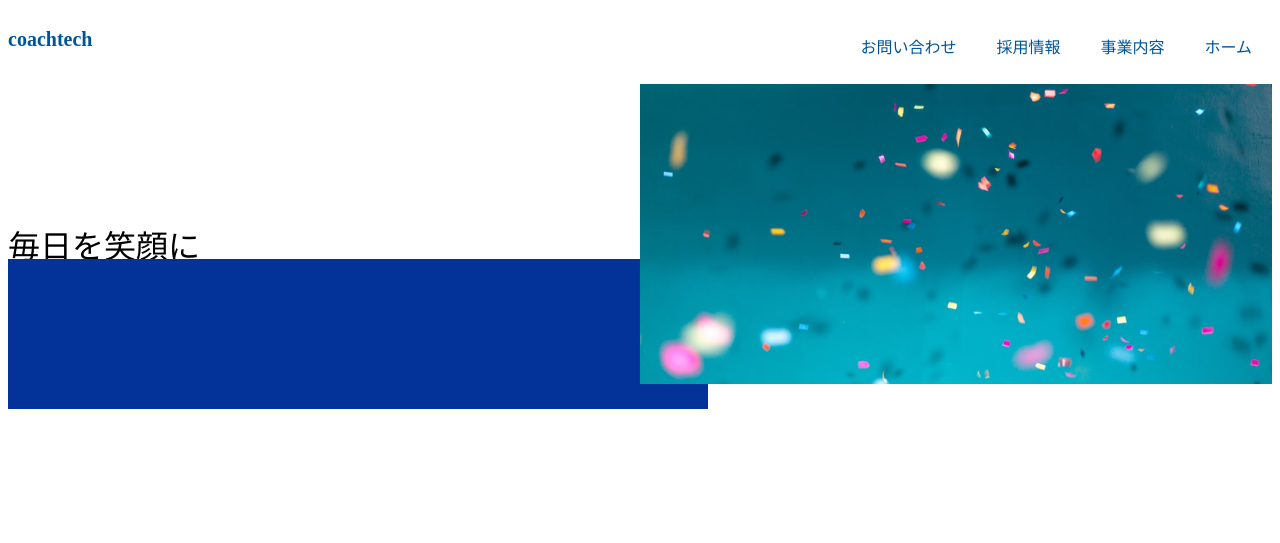
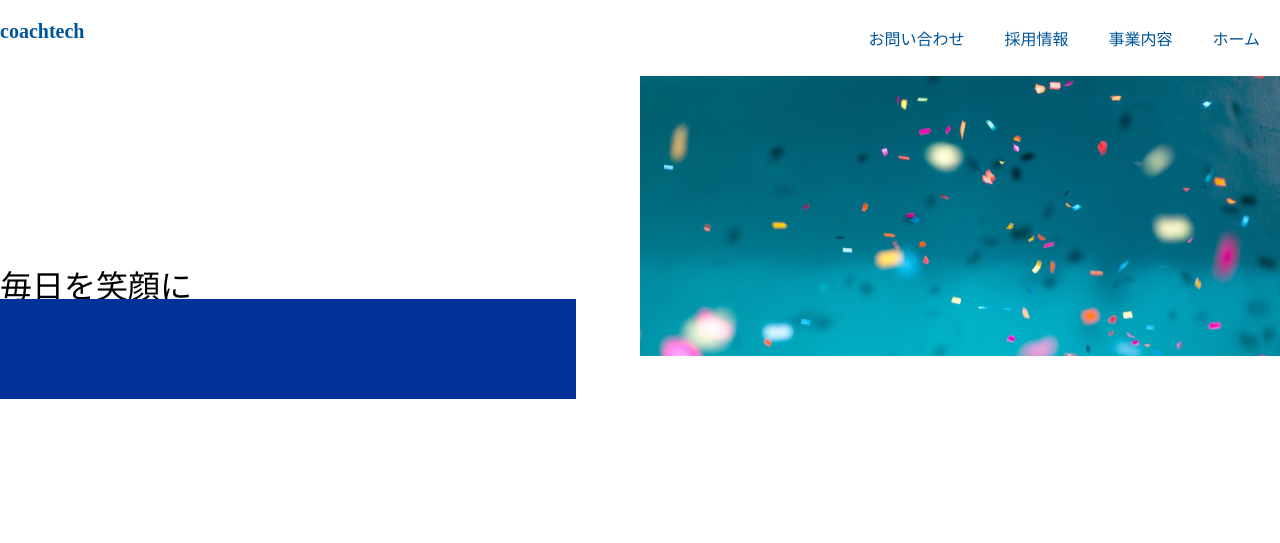
Before and after one commit to taiyoo-nakama/css.test, a plain HTML site: page index.html in a window 1280 px wide. Drawn offline with Linux system fonts and the light colour scheme.

Commit message:
five-commit

```diff
--- a/css.test/test.css
+++ b/css.test/test.css
@@ -1,6 +1,8 @@
+body{
+  margin: 0;
+}
 div {
   height: 300px;
-
 }
 header {
   display: flex;
@@ -21,13 +23,12 @@ header {
   float: right;
 }
 .title {
-  top: 50%;
   font-weight: normal;
 }
 .img {
   background: url(../img/firstview.jpeg);
   background-size: cover;
-  height: 300px;
+  height: 280px;
   width: 50%;
   float: right;
   position: relative;
@@ -35,11 +36,11 @@ header {
 }
 .box-wrap{
   position: absolute;
-  top: 25%;
+  top: 30%;
 }
 .box {
-  height: 150px;
-  width: 700px;
+  height: 100px;
+  width: 300%;
   background-color: #033399;
   z-index: 0;
   position: relative;
```
Also changed, not shown: index.html (+4 -4 lines).
